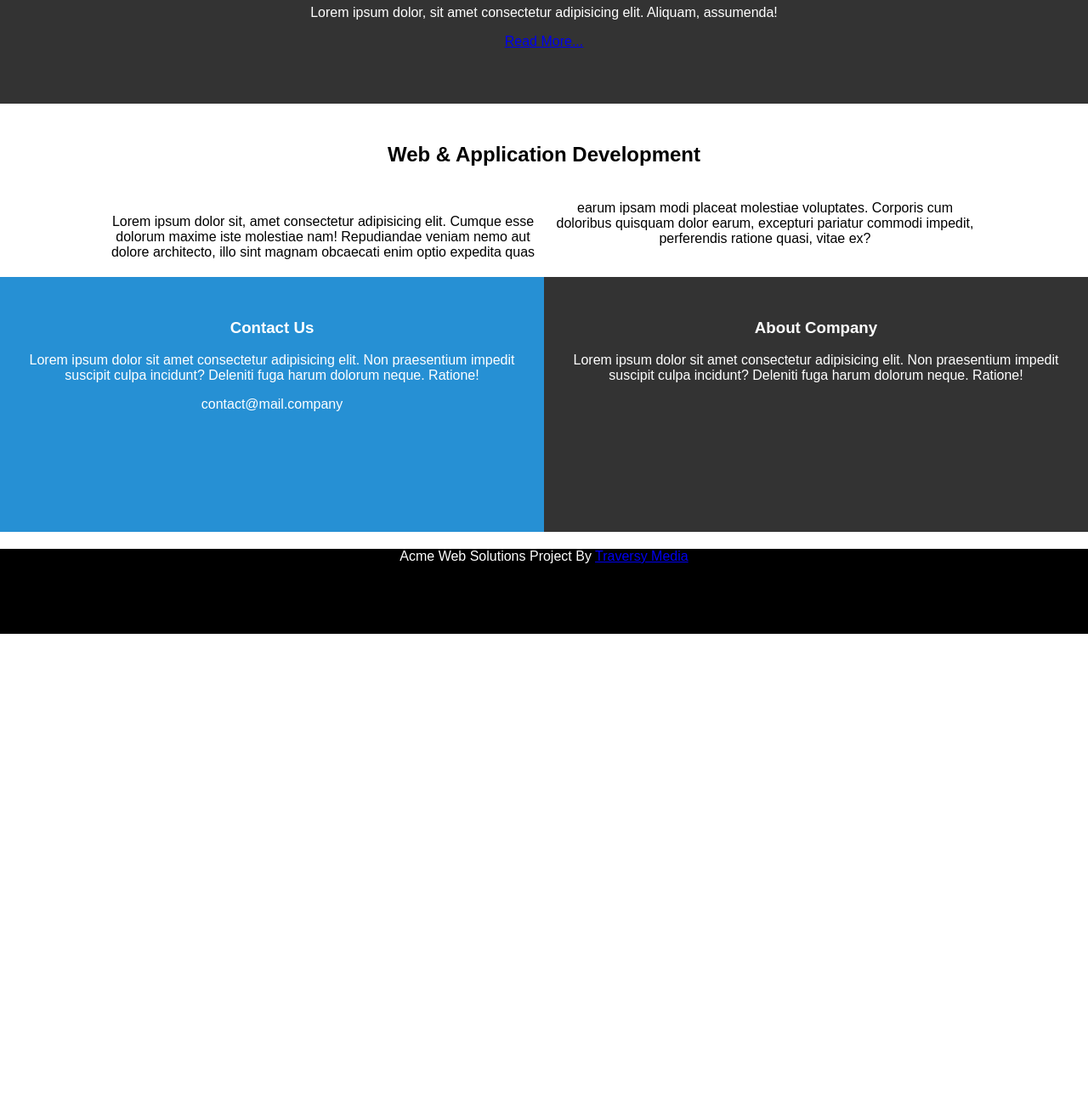
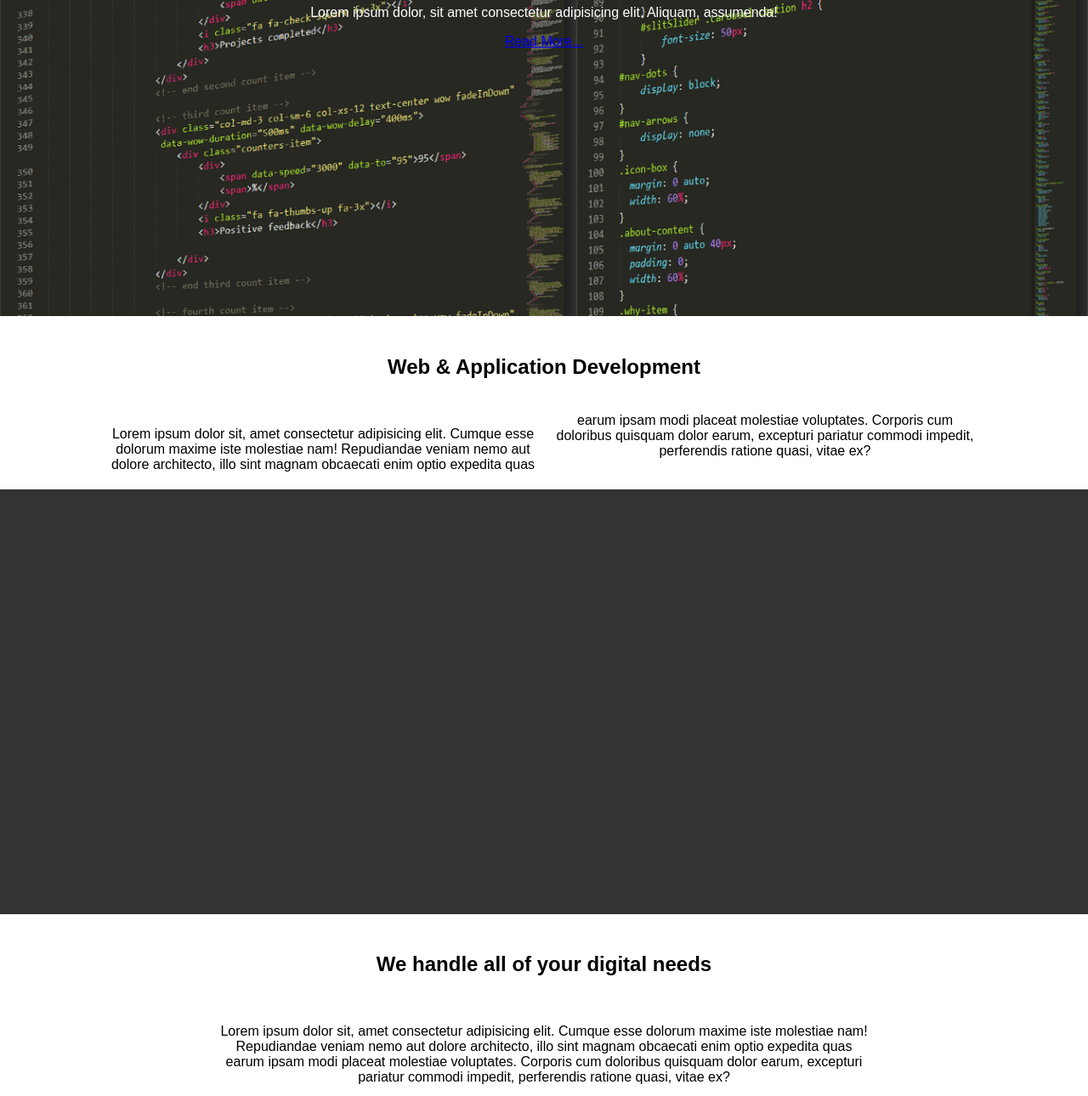
Before and after one commit to OlgaZP/CSS-box-home, a plain HTML site: page index.html in a window 1280 px wide. Shown: the part 99-1389 px from the top of the page at 85% size. Before the commit the page ends 845 px from the top, so only its background shows below. Drawn offline with Linux system fonts and the light colour scheme.

Commit message:
add some structure 2

```diff
--- a/CSS/style.css
+++ b/CSS/style.css
@@ -1,6 +1,15 @@
 body {
     margin: 0;
     font-family: Arial, Helvetica, sans-serif;
+    box-sizing: border-box;
+}
+
+header {
+    height:450px;
+    width:100%;
+    background-color: transparent;
+    background: no-repeat center/100% url("./../images/header-back.png");
+    text-align: center;
 }
 
 h1 {
@@ -16,9 +25,10 @@ h1 {
 .div-grey {
     background-color: #333;
     width: 100%;
-    height: 200px;
+    height: 500px;
     text-align: center;
 }
+
 .link-butttom {
     display: inline-block;
     padding: 1em;
@@ -45,6 +55,12 @@ h1 {
 
 }
 
+.centered-content {
+    text-align: center;
+    padding: 20px 20%;
+
+}
+
 .div-contact, .div-about {
     width:50%;
     overflow:hidden;
@@ -63,10 +79,11 @@ h1 {
 
 .div-about {
     background-color: #333;
+    float:right;
 }
 
 
-.footer {
+footer {
     margin:0;
     background-color: black;
     color: white;
--- a/index.html
+++ b/index.html
@@ -9,11 +9,12 @@
 </head>
 
 <body>
-    <div class="div-grey">
+
+    <header>
         <h1 style="color: white;">Welcome to Acme Web Solutions</h1>
         <p class="text-white">Lorem ipsum dolor, sit amet consectetur adipisicing elit. Aliquam, assumenda!</p>
         <a href="#" class="link-buttom">Read More...</a>
-    </div>
+    </header>
 
     <h2 class="div-columns-h2">Web & Application Development</h2>
     <div class="div-columns">
@@ -21,18 +22,31 @@
         </p>
     </div>
 
+    <div class="div-grey">
+
+    </div>
+
+    <h2 class="div-columns-h2">We handle all of your digital needs</h2>
+    <div class="centered-content">
+        <p>Lorem ipsum dolor sit, amet consectetur adipisicing elit. Cumque esse dolorum maxime iste molestiae nam! Repudiandae veniam nemo aut dolore architecto, illo sint magnam obcaecati enim optio expedita quas earum ipsam modi placeat molestiae voluptates. Corporis cum doloribus quisquam dolor earum, excepturi pariatur commodi impedit, perferendis ratione quasi, vitae ex?
+        </p>
+    </div>
+
+
     <div class="div-contact">
         <h3>Contact Us</h3>
         <p> Lorem ipsum dolor sit amet consectetur adipisicing elit. Non praesentium impedit suscipit culpa incidunt? Deleniti fuga harum dolorum neque. Ratione!</p>
-        <p>contact@mail.company</p></div><div class="div-about">
+        <p>contact@mail.company</p>
+    </div>
+    <div class="div-about">
         <h3>About Company</h3>
         <p> Lorem ipsum dolor sit amet consectetur adipisicing elit. Non praesentium impedit suscipit culpa incidunt? Deleniti fuga harum dolorum neque. Ratione!</p>
     </div>
-    <div class="footer">
+    <footer>
         <p>Acme Web Solutions
             Project By <a href="#">Traversy Media</a>
         </p>
-    </div>
+    </footer>
 
 </body>
 </html>
```
Also changed, not shown: images/header-back.png (added), 3 other files.
